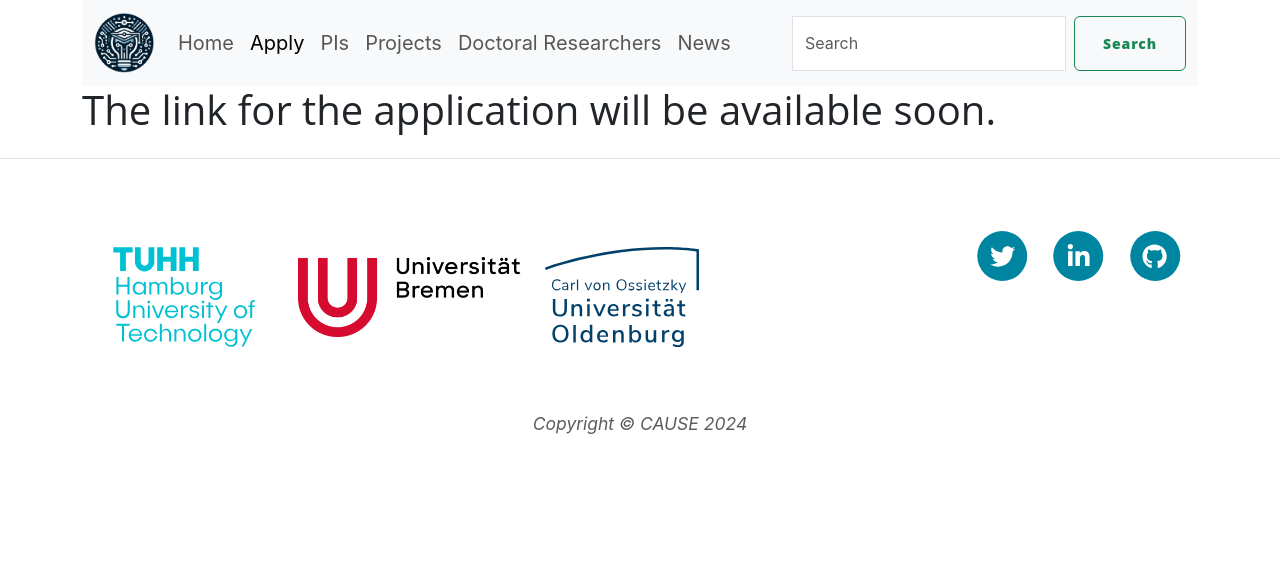
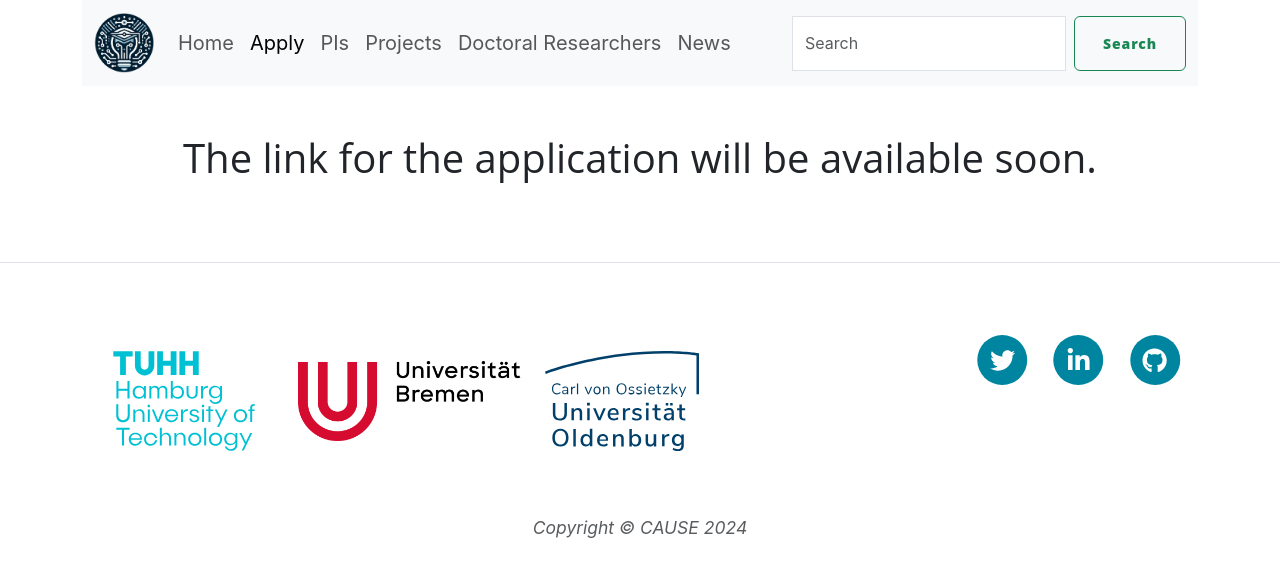
Before and after one commit to rtg-cause/rtg-cause.github.io, a Jekyll site: the page built from apply.html, in a window 1280 px wide. Shown: the top 577 px of the page. Built offline with Jekyll 4.4.1, drawn with Linux system fonts in a browser that asks for light colours; nearby versions of some CDN libraries.

Commit message:
Fixed apply and pis pages.

```diff
--- a/apply.html
+++ b/apply.html
@@ -1,4 +1,6 @@
 ---
 title: Apply
 ---
+<div class="container text-center py-5">
 <h1>The link for the application will be available soon.</h1>
+</div>
--- a/pis.html
+++ b/pis.html
@@ -7,8 +7,7 @@
 {% for author in site.pis %}
 <div class="col">
 <div class="card" style="width: 18rem;">
-  <!-- <svg class="bd-placeholder-img card-img-top" width="100%" height="180" xmlns="http://www.w3.org/2000/svg" role="img" aria-label="Placeholder: Image cap" preserveAspectRatio="xMidYMid slice" focusable="false"><title>Placeholder</title><rect width="100%" height="100%" fill="#868e96"></rect><text x="50%" y="50%" fill="#dee2e6" dy=".3em">Image cap</text></svg> --!>
-  <img height="180" width="100%" src="assets/img/portraits/{{ author.short_name }}.jpg" alt="Portrait {{ author.name }}" />
+  <img width="100%" src="assets/img/portraits/{{ author.short_name }}.webp" alt="Portrait {{ author.name }}" />
   <div class="card-body">
     <h5 class="card-title"><a href="{{ author.url }}">{{ author.name }}</a></h5>
     <!-- <h6 class="card-subtitle mb-2 text-body-secondary">{{ author.position }}</h6>
```
Also changed, not shown: assets/img/portraits/beetz.webp (added), assets/img/portraits/drechsler.webp (added), assets/img/portraits/falk.webp (added), assets/img/portraits/fey.webp (added), assets/img/portraits/fraenzle.webp (added), assets/img/portraits/kloes.webp (added), assets/img/portraits/koschke.webp (added), assets/img/portraits/lehnhoff.webp (added), assets/img/portraits/schupp.webp (added), assets/img/portraits/wehrheim.webp (added).
